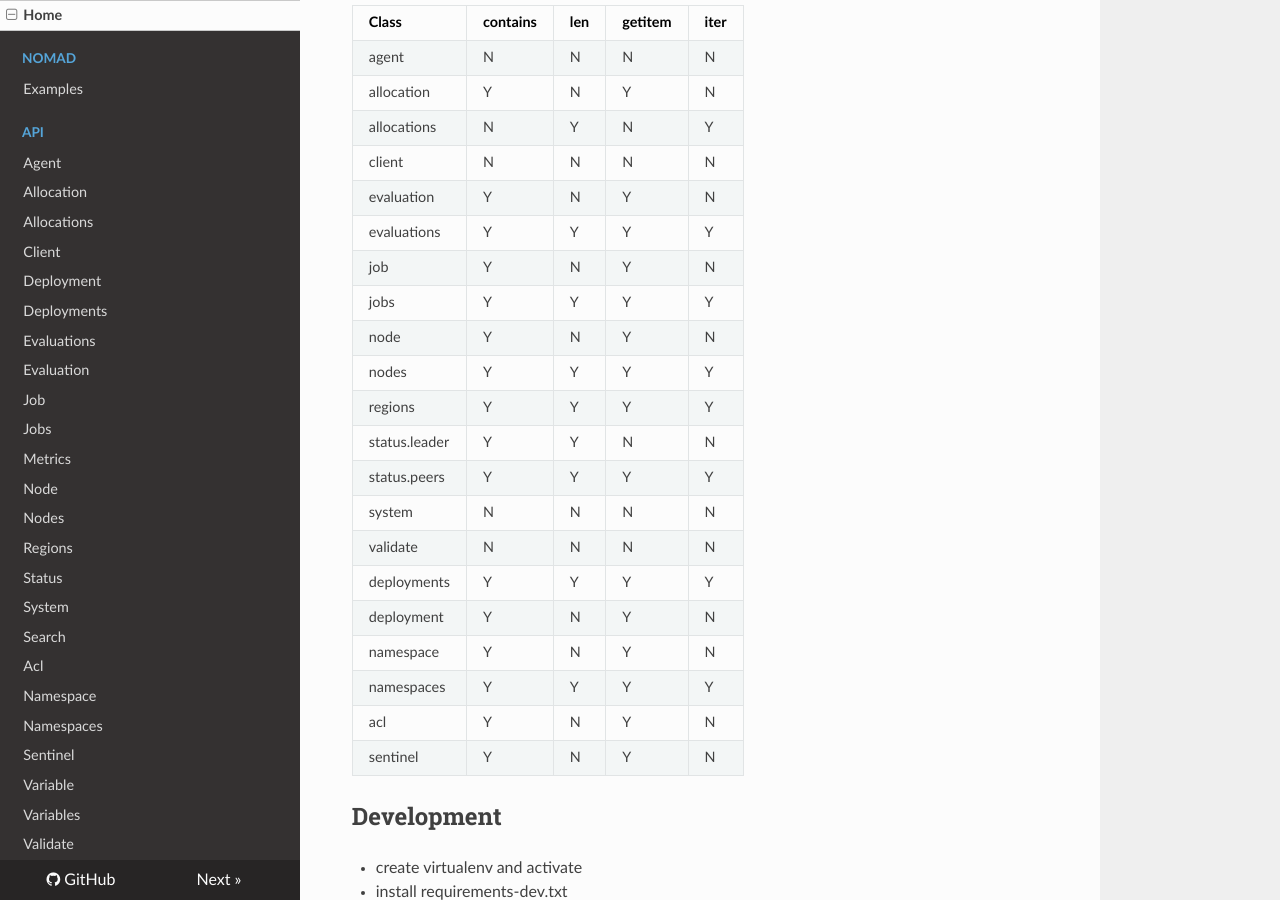
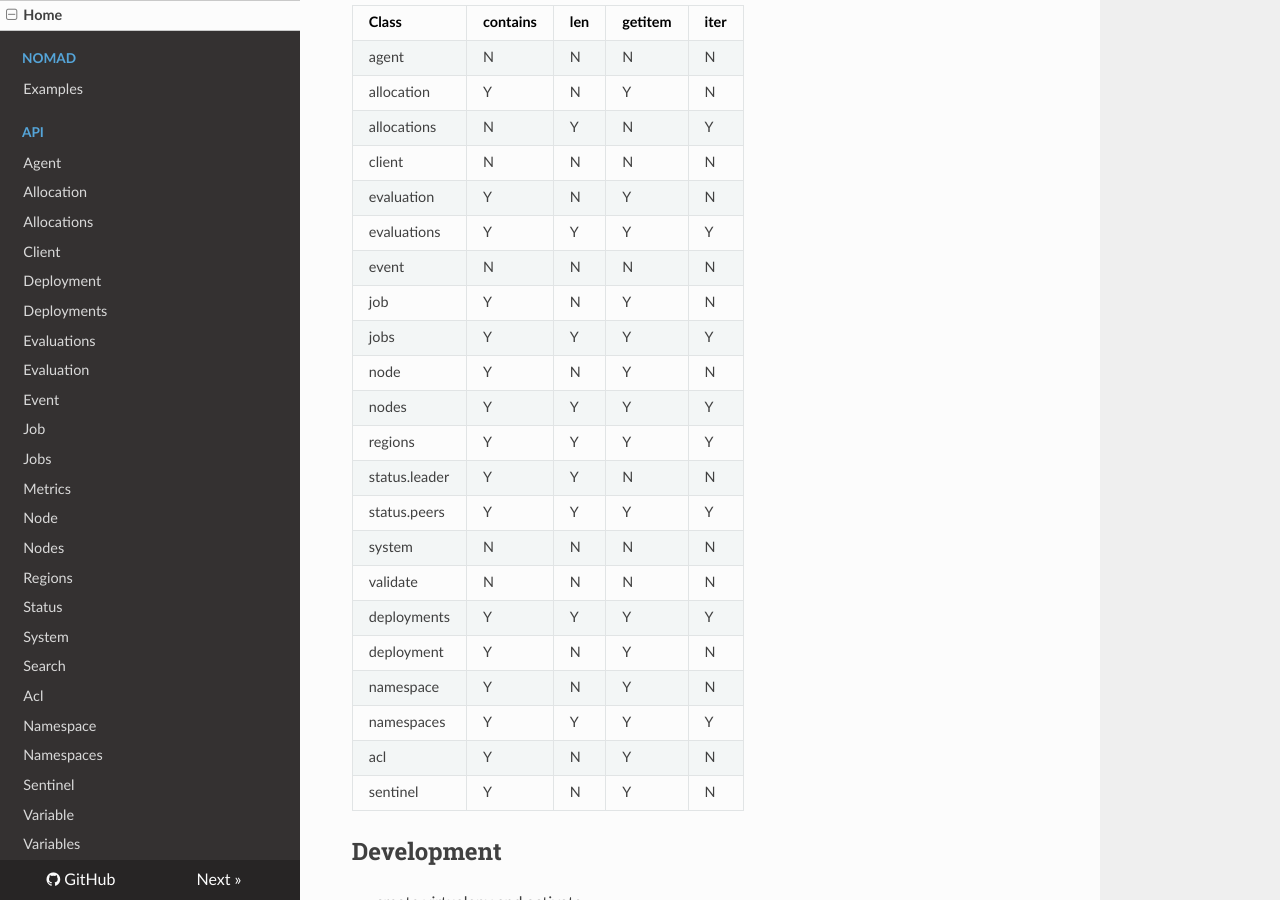
Before and after one commit to jrxFive/python-nomad, an MkDocs documentation site: the page built from docs/index.md, in a window 1280 px wide and 900 px high, scrolled down 980 px. Built offline with MkDocs 1.6.1, drawn with Linux system fonts in a browser that asks for light colours; nearby versions of some CDN libraries; old or Windows-style settings are respelled for this version of MkDocs.

Commit message:
include event api docs (#160)

```diff
--- a/docs/index.md
+++ b/docs/index.md
@@ -57,6 +57,7 @@ NOMAD_REGION=us-east-1a
 |client|N|N|N|N
 |evaluation|Y|N|Y|N
 |evaluations|Y|Y|Y|Y
+|event|N|N|N|N
 |job|Y|N|Y|N
 |jobs|Y|Y|Y|Y
 |node|Y|N|Y|N
--- a/mkdocs.yml
+++ b/mkdocs.yml
@@ -16,6 +16,7 @@ pages:
    - Deployments: 'api/deployments.md'
    - Evaluations: 'api/evaluations.md'
    - Evaluation: 'api/evaluation.md'
+   - Event: 'api/event.md'
    - Job: 'api/job.md'
    - Jobs: 'api/jobs.md'
    - Metrics: 'api/metrics.md'
```
